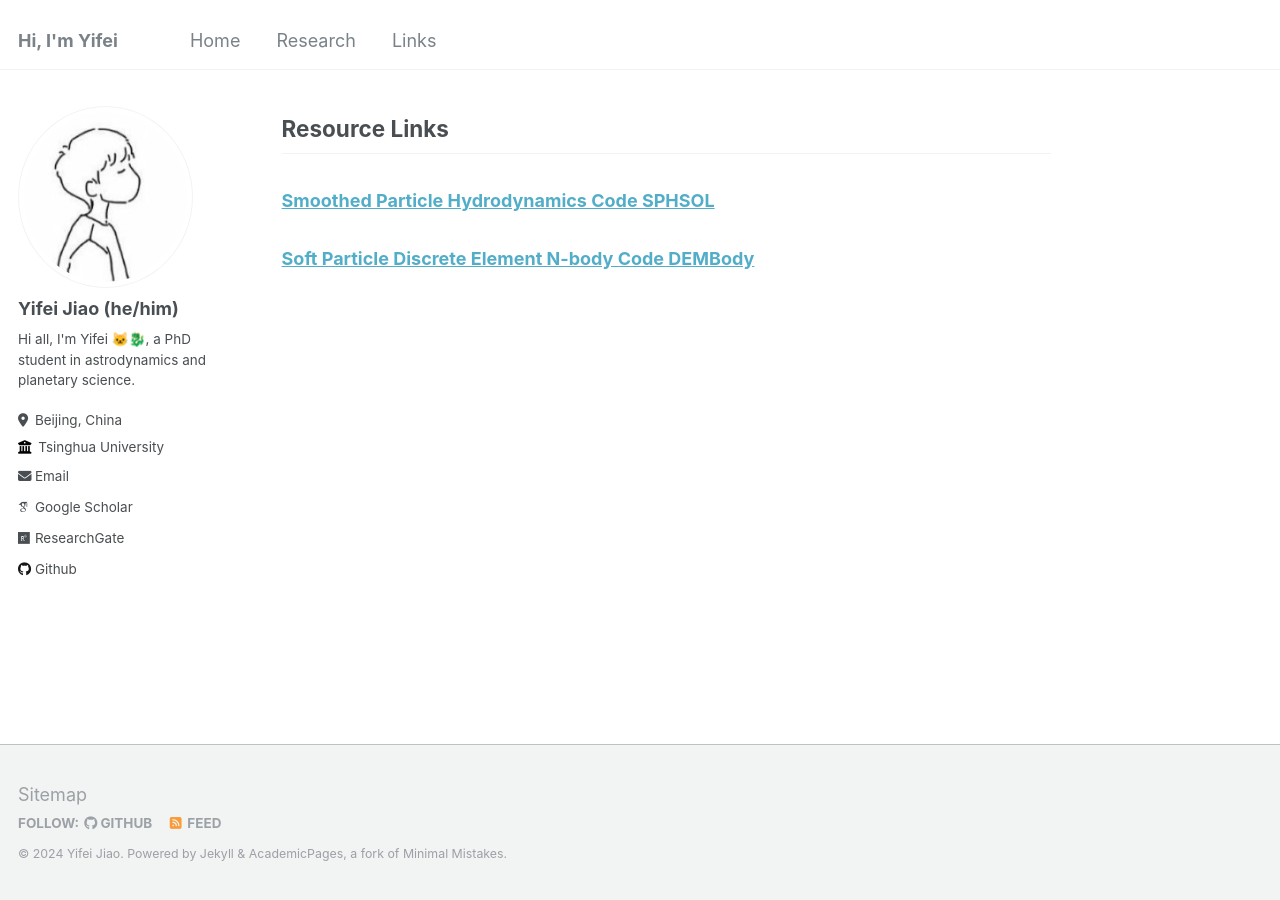
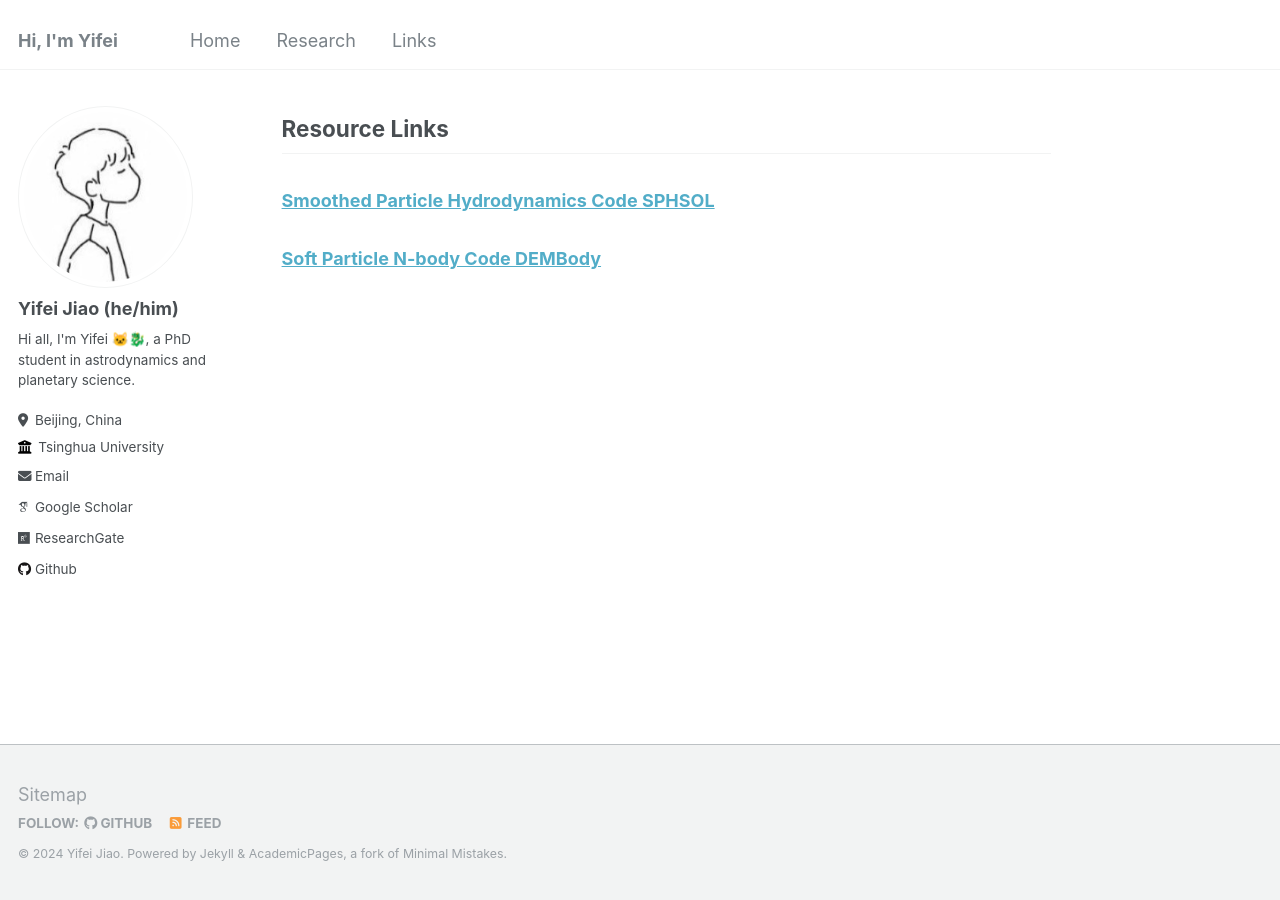
Before and after one commit to jiaoyf-thu/jiaoyf-thu.github.io, a Jekyll site: the page built from _pages/resource.md, in a window 1280 px wide. Built offline with Jekyll 4.4.1, drawn with Linux system fonts in a browser that asks for light colours; some web fonts are replaced.

Commit message:
Update resource.md

```diff
--- a/_pages/resource.md
+++ b/_pages/resource.md
@@ -8,4 +8,4 @@ author_profile: true
 
 ### <a href="https://sphsol-tutorial.readthedocs.io/en/latest/" target="_blank">Smoothed Particle Hydrodynamics Code SPHSOL</a>
 
-### <a href="https://bin-cheng-thu.github.io/dembody-code/" target="_blank">Soft Particle Discrete Element N-body Code DEMBody</a>
+### <a href="https://bin-cheng-thu.github.io/dembody-code/" target="_blank">Soft Particle N-body Code DEMBody</a>
```
